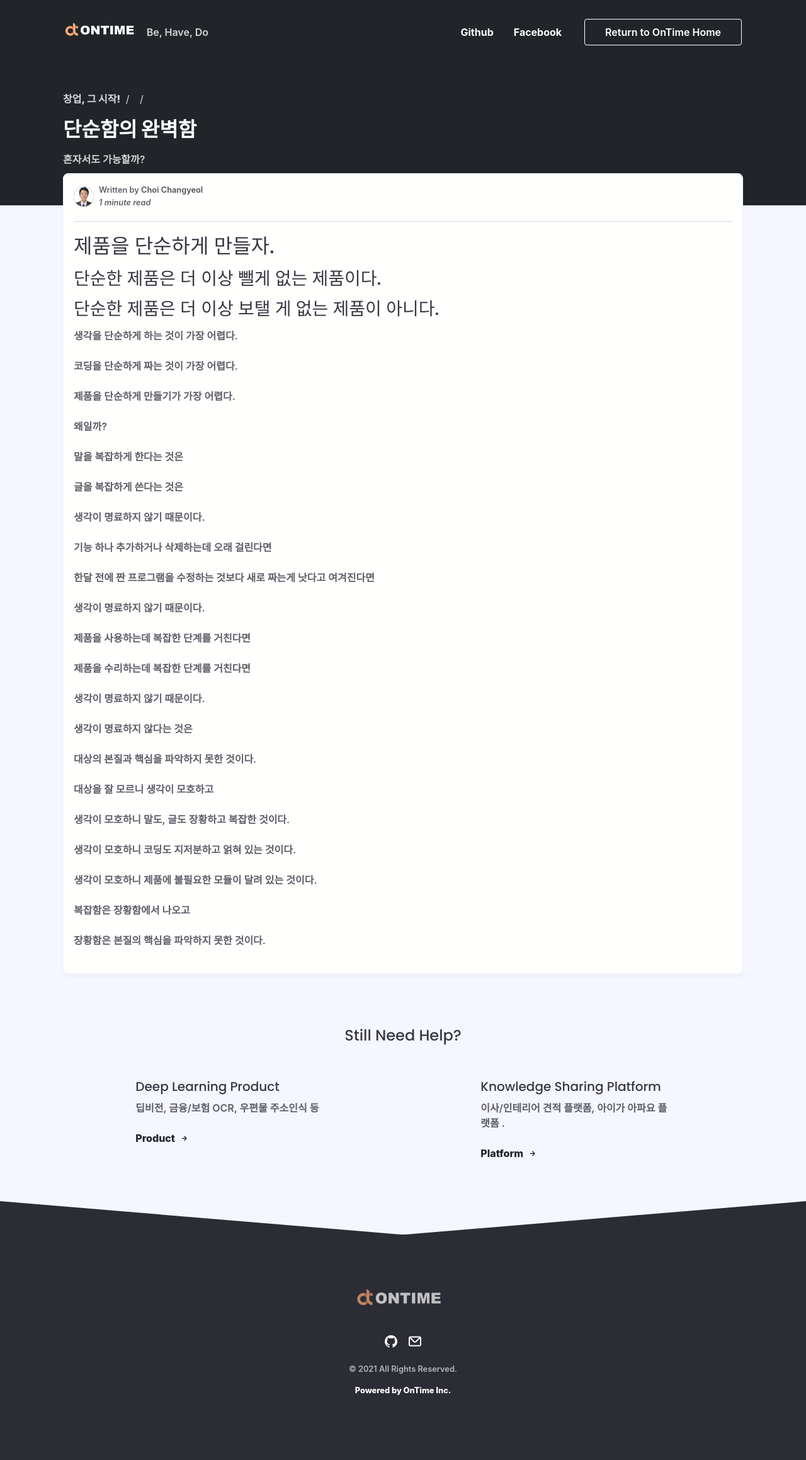
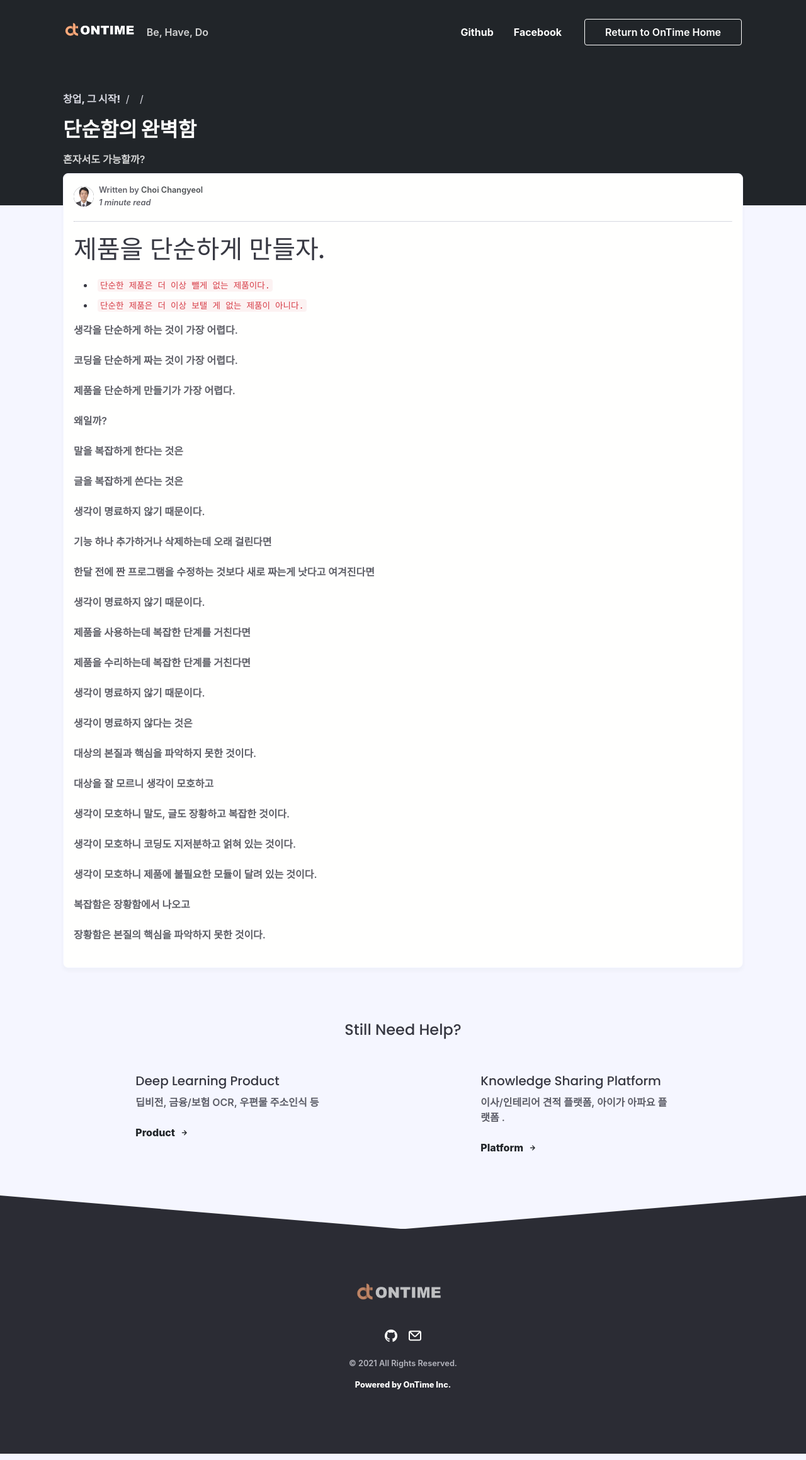
Before and after one commit to ontime-git/ontime-git.github.io, a Jekyll site: the page built from _posts/culture/2021-03-04-Simple-Is-Perfect.md, in a window 1280 px wide. Shown: the whole page at 63% size. Built offline with Jekyll 4.4.1, drawn with Linux system fonts in a browser that asks for light colours; nearby versions of some CDN libraries; some web fonts are replaced; comment, search, counter and statistics services are not loaded.

```diff
--- a/_posts/culture/2021-03-04-Simple-Is-Perfect.md
+++ b/_posts/culture/2021-03-04-Simple-Is-Perfect.md
@@ -11,9 +11,10 @@ published: true
 -----
 
 
-## 제품을 단순하게 만들자.
-### 단순한 제품은 더 이상 뺄게 없는 제품이다.
-### 단순한 제품은 더 이상 보탤 게 없는 제품이 아니다.
+# 제품을 단순하게 만들자.
+* `단순한 제품은 더 이상 뺄게 없는 제품이다.`
+* `단순한 제품은 더 이상 보탤 게 없는 제품이 아니다.`
+
 
 
 
```
